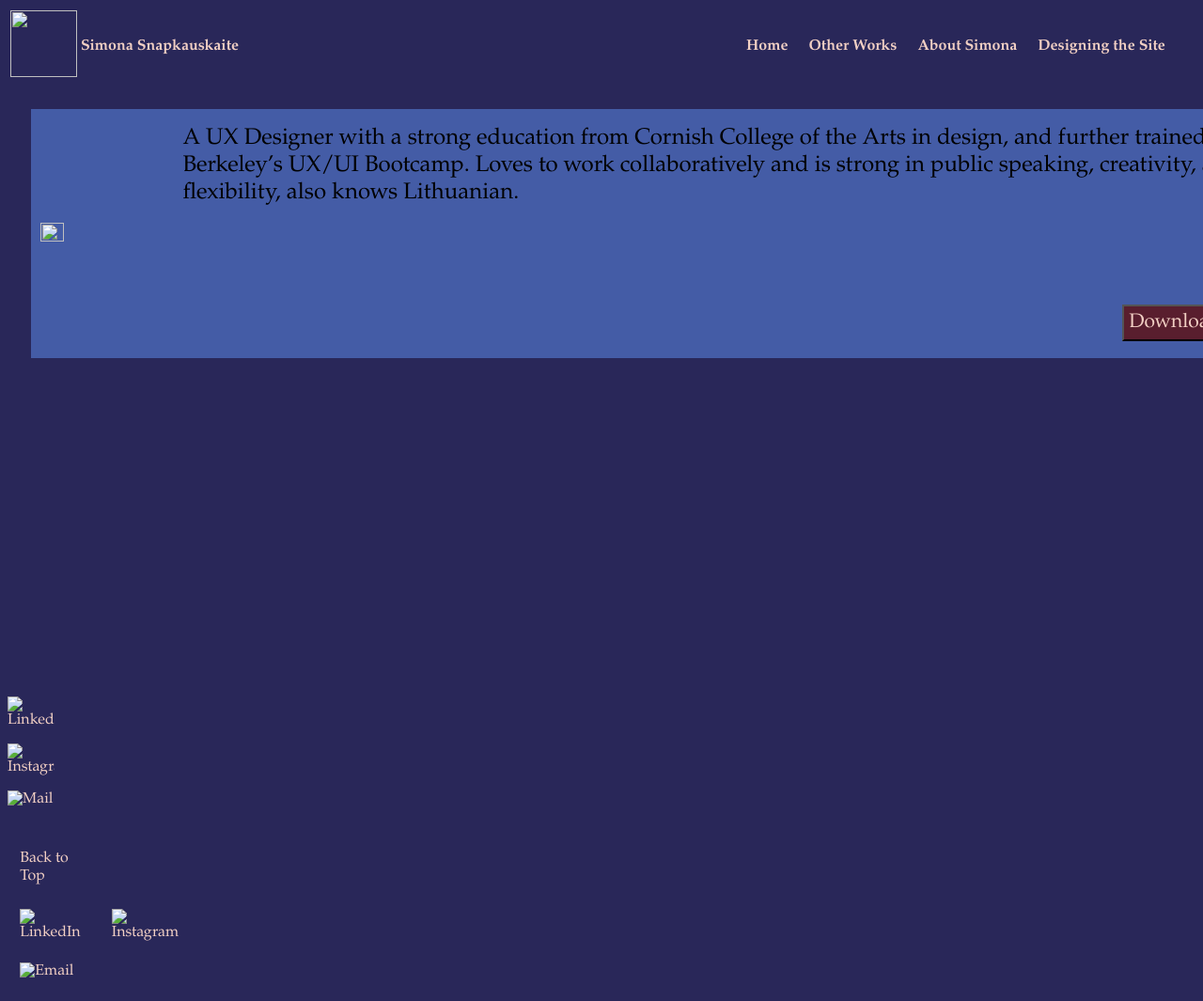
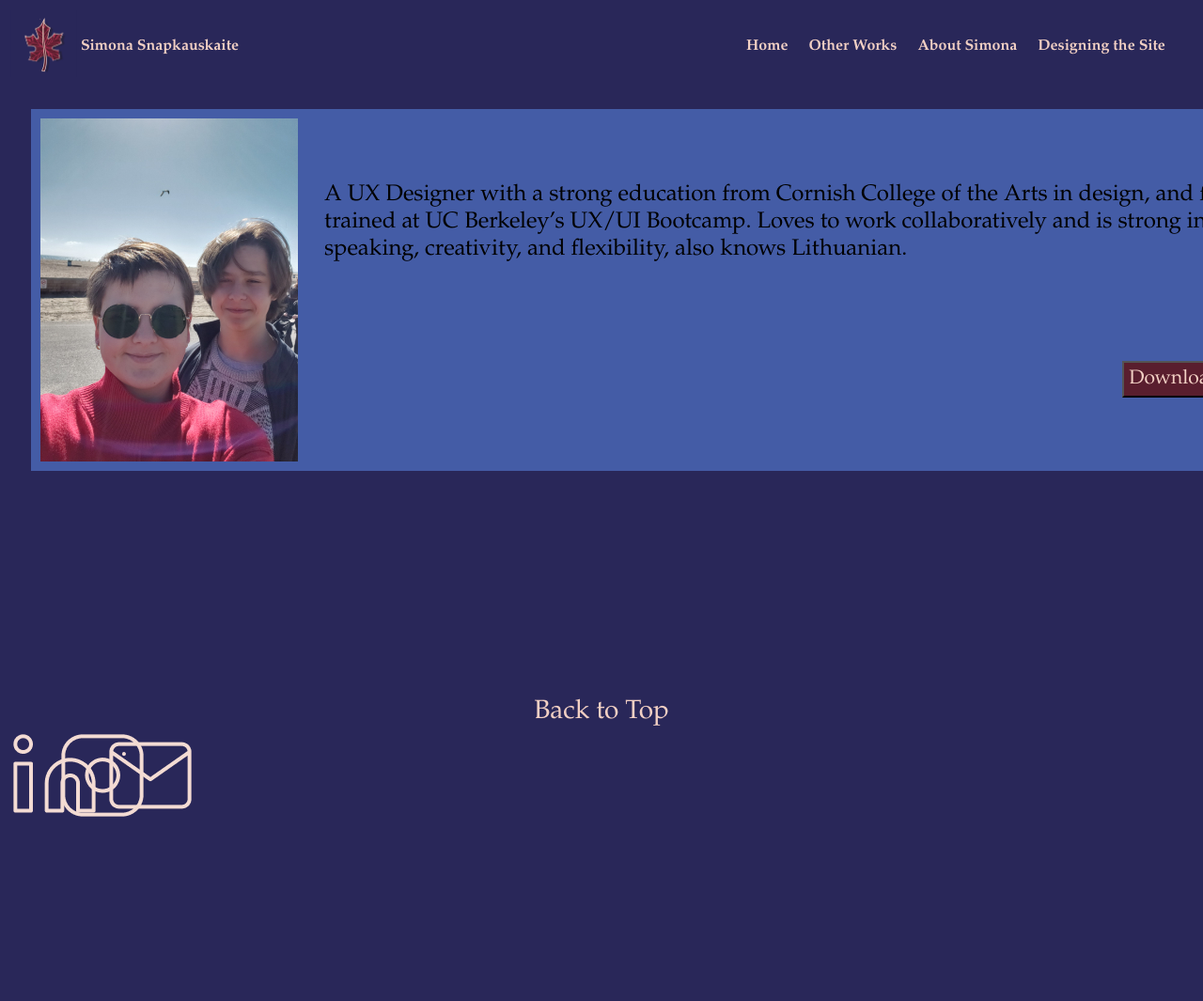
Before and after one commit to SimonaSnap/UX_UI_HW_17, a plain HTML site: page docs/index.html in a window 1280 px wide. Shown: the top 1065 px of the page at 94% size. After the commit the page ends 879 px from the top, so only its background shows below. Drawn offline with Linux system fonts and the light colour scheme.

Commit message:
fixing the footer

```diff
--- a/docs/css/style.css
+++ b/docs/css/style.css
@@ -70,26 +70,32 @@ button {
 }
 
 /* Footer */
-footer table {
+.footerGrid {
     display: grid;
-    grid-template-columns: 3;
-
+    grid-template-columns: 51px 51px 51px;
+    grid-template-rows: 51px;
+    grid-template-areas:
+    "LinkedIn Instagram Mail";
 }
 
-footer img{
-    height: 50px;
-    width: 50px;
+#LinkedIn {
+    grid-area: LinkedIn;
 }
 
-footer tr {
-    width: 300px;
+#Instagram {
+    grid-area: Instagram;
 }
 
-footer td {
-    display: inline-block;
-    vertical-align: top;
-    padding: 5%;
+#Mail {
+    grid-area: Mail;
+}
+
+.subheading {
+    font-size: 28px;
+    color: #F2D0C4;
     font-family: Garamond;
-    color: #F2D0C4;
-    width: 75px;
+    text-align: center;
 }
+
+.footerGridArea {
+}
--- a/docs/index.html
+++ b/docs/index.html
@@ -11,7 +11,7 @@
 <body>
     <header class="nav inline-block">
         <table>
-            <th><img src="../code/images/logo.png"></th>
+            <th><img src="../docs/images/logo.png"></th>
             <th><p>Simona Snapkauskaite</p></th>
         </table>
 
@@ -27,7 +27,7 @@
 
     <section class="herolmg">
         <div class="content">
-            <img src="../code/images/20191228_113821.jpg">
+            <img src="../docs/images/20191228_113821.jpg">
             <table class="around">
                 <tr>
                     <td class="about">A UX Designer with a strong education from Cornish College of the Arts in design, and further trained at UC Berkeley’s UX/UI Bootcamp. Loves to work collaboratively and is strong in public speaking, creativity, and flexibility, also knows Lithuanian.</td>
@@ -40,28 +40,23 @@
     </section>
 
     <footer class="long">
-        <div class="inline-block">
-            <img src="../code/images/linkedin 1.png" alt="LinkedIn">
+        <div class="subheading">
+            Back to Top
         </div>
+        <section class="footerGrid">
+            <div id="LinkedIn" class="footerGridArea">
+                <img src="../docs/images/linkedin 1.png" alt="LinkedIn">
+            </div>
 
-        <div class="inline-block">
-            <img src="../code/images/instagram 1.png" alt="Instagram">
-        </div>
+            <div id="Instagram" class="footerGridArea">
+                <img src="../docs/images/instagram 1.png" alt="Instagram">
+            </div>
 
-        <div class="inline-block">
-            <img src="../code/images/mail 1.png" alt="Mail">
-        </div>
+            <div id="Mail" class="footerGridArea">
+                <img src="../docs/images/mail 1.png" alt="Mail">
+            </div>
+        </section>
 
-        <table>
-            <tr>
-                <td>Back to Top</td>
-            </tr>
-            <tr>
-                <td><img src="../code/images/linkedin 1.png" alt="LinkedIn"></td>
-                <td><img src="../code/images/instagram 1.png" alt="Instagram"></td>
-                <td><img src="../code/images/mail 1.png" alt="Email"></td>
-            </tr>
-        </table>
     </footer>
 
 </body>
```
